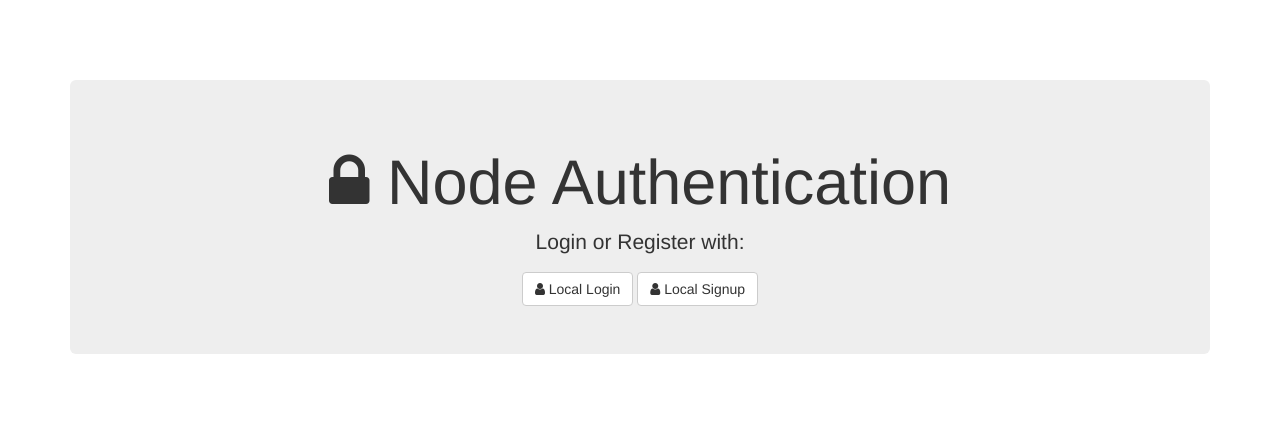
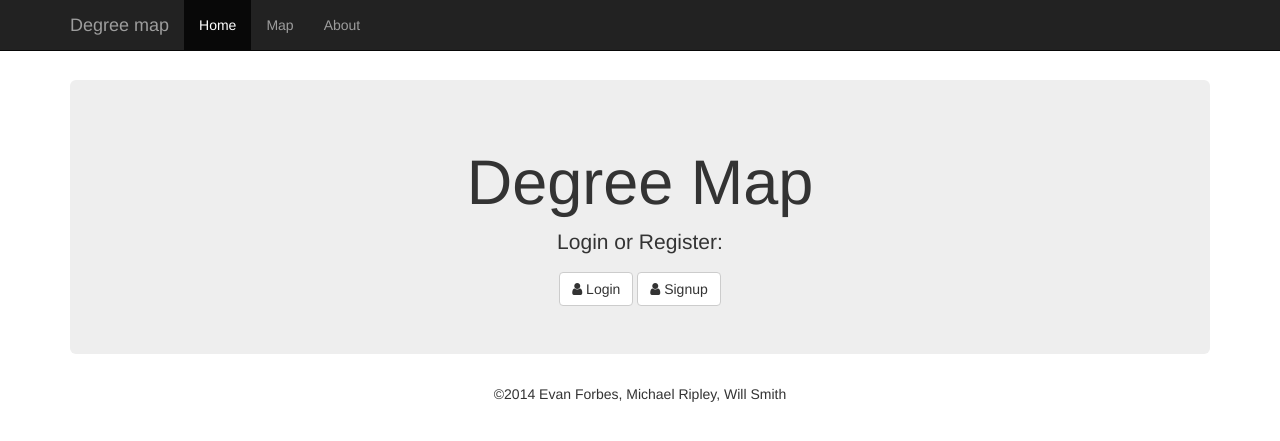
Before and after one commit to eforbes/hackathon-2014, a Node server app: page / in a window 1280 px wide. Shown: the top 441 px of the page. Run offline with Node 20, Linux system fonts and the light colour scheme; some libraries are stand-ins or nearby versions.

Commit message:
added header footer

```diff
--- /dev/null
+++ b/degree_map/views/footer.ejs
@@ -0,0 +1 @@
+<p class="text-center">©2014 Evan Forbes, Michael Ripley, Will Smith</p>
--- /dev/null
+++ b/degree_map/views/header.ejs
@@ -0,0 +1,20 @@
+<div class="navbar navbar-inverse navbar-fixed-top" role="navigation">
+  <div class="container">
+    <div class="navbar-header">
+      <button type="button" class="navbar-toggle collapsed" data-toggle="collapse" data-target=".navbar-collapse">
+        <span class="sr-only">Toggle navigation</span>
+        <span class="icon-bar"></span>
+        <span class="icon-bar"></span>
+        <span class="icon-bar"></span>
+      </button>
+      <a class="navbar-brand" href="/">Degree map</a>
+    </div>
+    <div class="collapse navbar-collapse">
+      <ul class="nav navbar-nav">
+        <li class="active"><a href="/">Home</a></li>
+        <li><a href="/schedule">Map</a></li>
+        <li><a href="/">About</a></li>
+      </ul>
+    </div><!--/.nav-collapse -->
+  </div>
+</div>
--- a/degree_map/views/index.ejs
+++ b/degree_map/views/index.ejs
@@ -9,17 +9,17 @@
 	</style>
 </head>
 <body>
+<% include header %>
 <div class="container">
+	<div class="jumbotron text-center">
+		<h1>Degree Map</h1>
 
-	<div class="jumbotron text-center">
-		<h1><span class="fa fa-lock"></span> Node Authentication</h1>
+		<p>Login or Register:</p>
 
-		<p>Login or Register with:</p>
-
-		<a href="/login" class="btn btn-default"><span class="fa fa-user"></span> Local Login</a>
-		<a href="/signup" class="btn btn-default"><span class="fa fa-user"></span> Local Signup</a>
+		<a href="/login" class="btn btn-default"><span class="fa fa-user"></span> Login</a>
+		<a href="/signup" class="btn btn-default"><span class="fa fa-user"></span> Signup</a>
 	</div>
-
 </div>
+<% include footer %>
 </body>
 </html>
```
